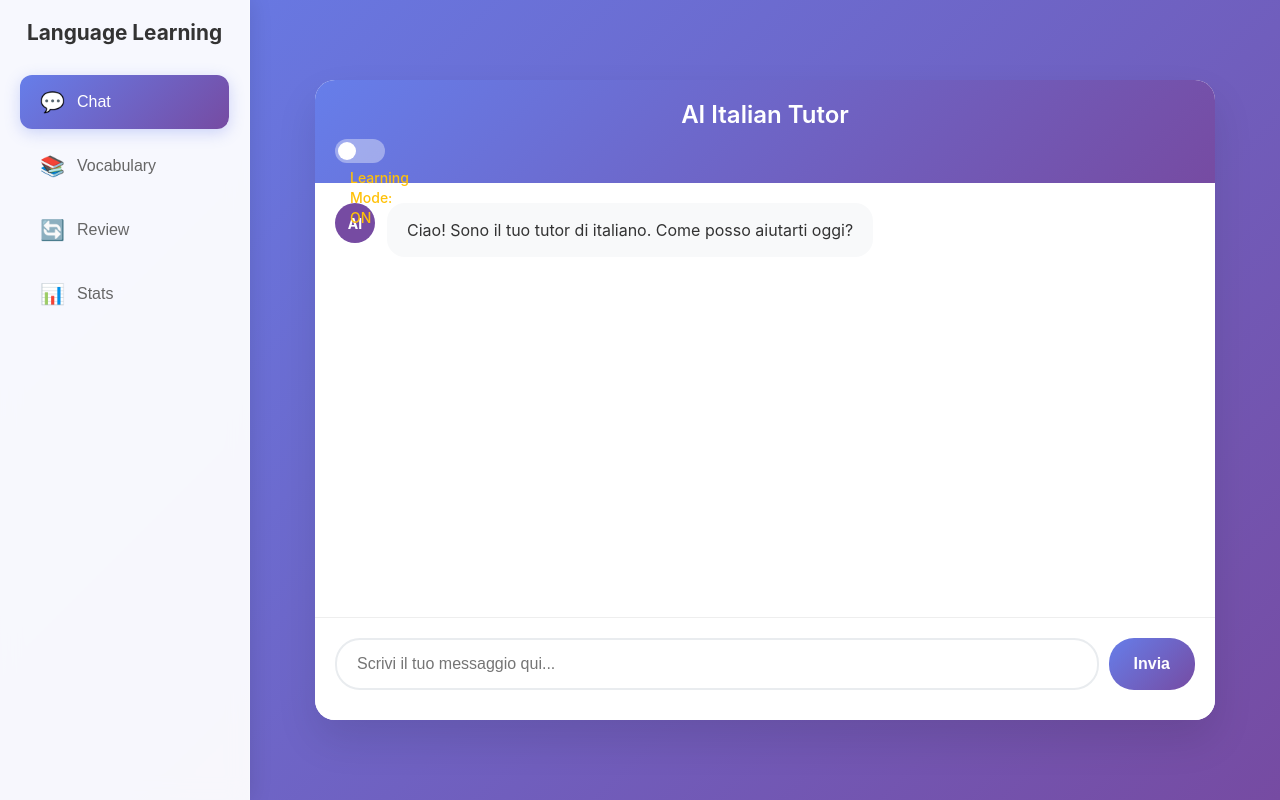
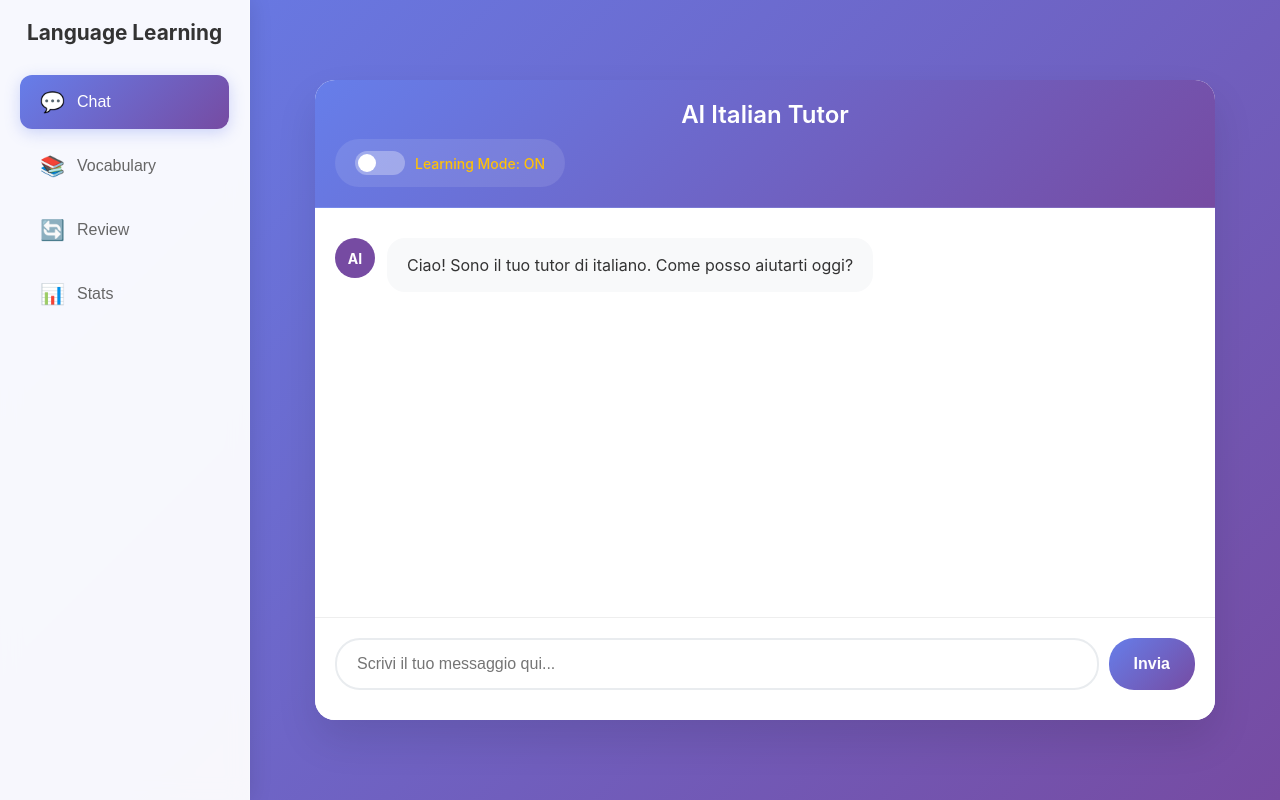
Before and after one commit to Sharktoothslayer/AI-spaced-repetition, a Flask app: page / in a window 1280 px wide. Run offline with Flask 3, Linux system fonts and the light colour scheme; data that the repository does not hold is empty.

Commit message:
Update index.html

```diff
--- a/templates/index.html
+++ b/templates/index.html
@@ -116,6 +116,7 @@
              color: white;
              padding: 20px;
              text-align: center;
+             border-bottom: 1px solid rgba(255, 255, 255, 0.1);
          }
 
                  .chat-header h1 {
@@ -135,27 +136,33 @@
          .vocabulary-toggle {
              display: flex;
              align-items: center;
+             gap: 15px;
+             background: rgba(255, 255, 255, 0.1);
+             padding: 12px 20px;
+             border-radius: 25px;
+             min-width: 200px;
+         }
+
+         .toggle-label {
+             display: flex;
+             align-items: center;
              gap: 10px;
-             background: rgba(255, 255, 255, 0.1);
-             padding: 8px 15px;
-             border-radius: 20px;
-         }
-
-         .toggle-label {
              font-size: 14px;
              font-weight: 500;
              color: white;
+             cursor: pointer;
          }
 
          /* Toggle Switch Styles */
-         .vocabulary-toggle {
+         .toggle-switch {
              position: relative;
              display: inline-block;
              width: 50px;
              height: 24px;
-         }
-
-         .vocabulary-toggle input {
+             flex-shrink: 0;
+         }
+
+         .toggle-switch input {
              opacity: 0;
              width: 0;
              height: 0;
@@ -185,12 +192,20 @@
              border-radius: 50%;
          }
 
-         .vocabulary-toggle input:checked + .toggle-slider {
+         .toggle-switch input:checked + .toggle-slider {
              background-color: #28a745;
          }
 
-         .vocabulary-toggle input:checked + .toggle-slider:before {
+         .toggle-switch input:checked + .toggle-slider:before {
              transform: translateX(26px);
+         }
+
+         .toggle-text {
+             font-size: 14px;
+             font-weight: 500;
+             color: white;
+             white-space: nowrap;
+             flex: 1;
          }
 
          .end-conversation-btn {
@@ -355,6 +370,7 @@
             display: flex;
             flex-direction: column;
             gap: 15px;
+            margin-top: 10px;
         }
 
         .message {
@@ -411,6 +427,7 @@
             padding: 20px;
             border-top: 1px solid #eee;
             background: white;
+            margin-top: auto;
         }
 
         .chat-input-form {
@@ -1061,8 +1078,10 @@
                          <div class="chat-controls">
                              <div class="vocabulary-toggle">
                                  <label class="toggle-label">
+                                     <div class="toggle-switch">
                                          <input type="checkbox" id="vocabularyToggle">
                                          <span class="toggle-slider"></span>
+                                     </div>
                                      <span class="toggle-text">Learning Mode: ON (1-5 new words)</span>
                                  </label>
                              </div>
```
Lines whose indentation alone changed are shown as unchanged.
